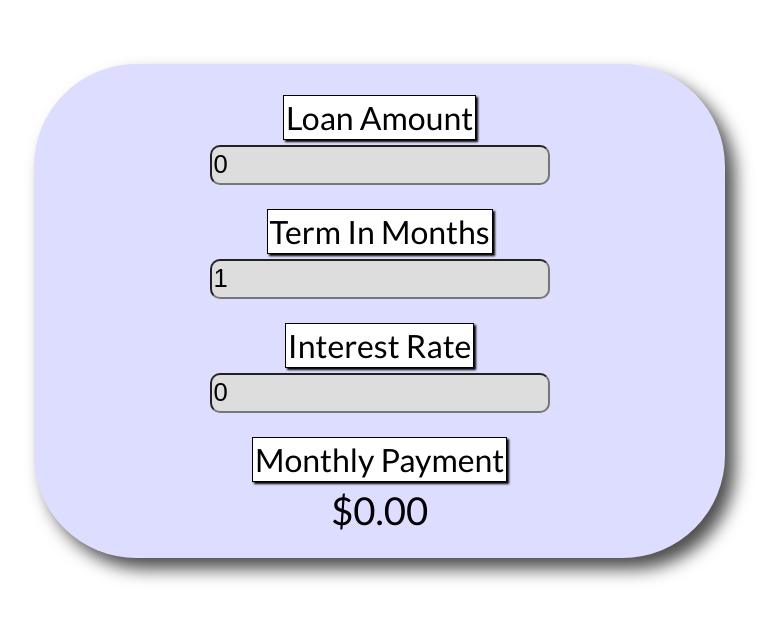
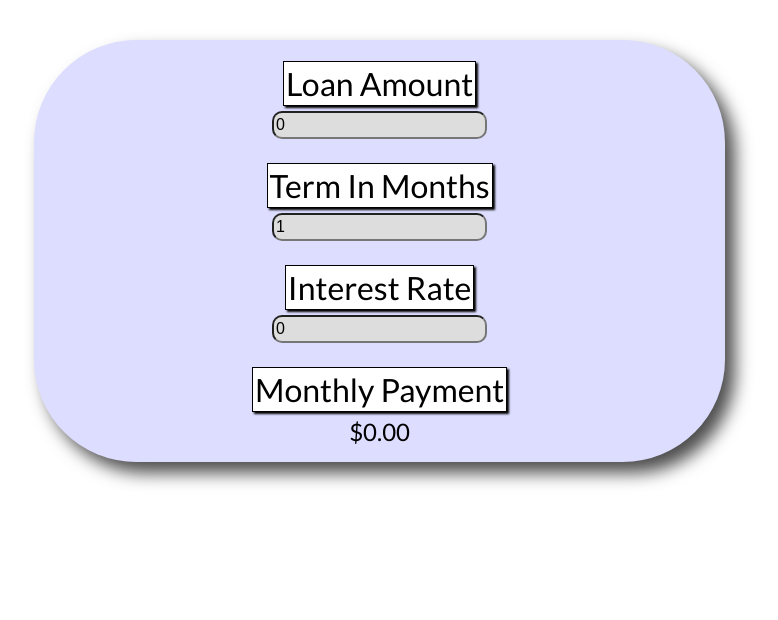
Before and after one commit to mshecket/mortgage-calculator, a React (Create React App) app: page / in a window 1280 px wide. Shown: the top 620 px of the page, without its empty margins (102-880 px from the left). Built offline with nearby package versions, Linux system fonts and the light colour scheme.

Commit message:
Fixed css with viewport height and width

```diff
--- a/src/App.css
+++ b/src/App.css
@@ -2,8 +2,8 @@
     background-color: #ddf;
     width: 50vw;
     height: auto;
-    margin: 5vw 10vw 5vw 10vw;
-    padding: 2vw;
+    margin: 5vh 10vw 5vh 10vw;
+    padding: 2vh 2vw;
     display: flex;
     flex-direction: column;
     font-family: 'Lato', sans-serif;
@@ -21,8 +21,8 @@
 }
 
 #mainContent input {
-    height: 2.5vw;
-    font-size: 2vw;
+    height: 2.5vh;
+    font-size: 2vh;
     margin: auto;
     padding: 2px;
     background-color: #ddd;
@@ -30,6 +30,6 @@
 }
 
 #output {
-    font-size: 3vw;
+    font-size: 3vh;
     margin: auto;
 }
```
